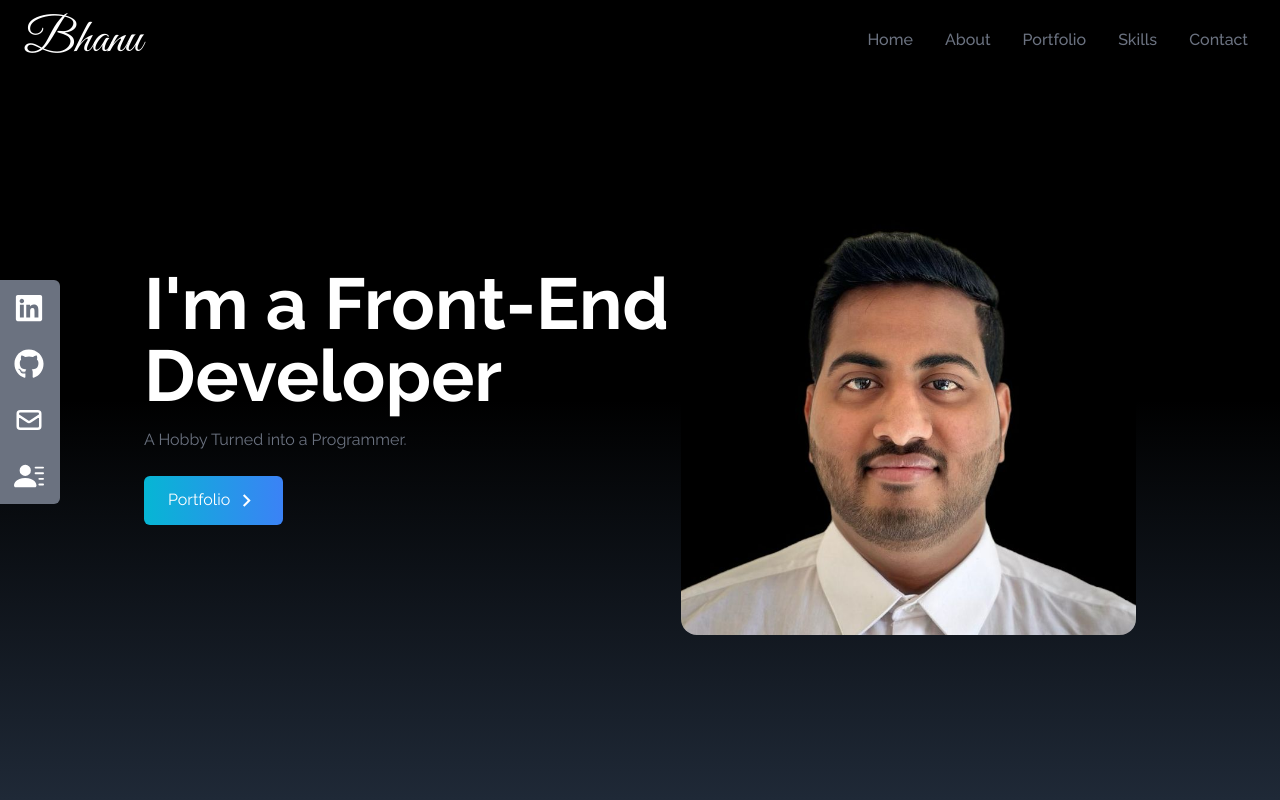
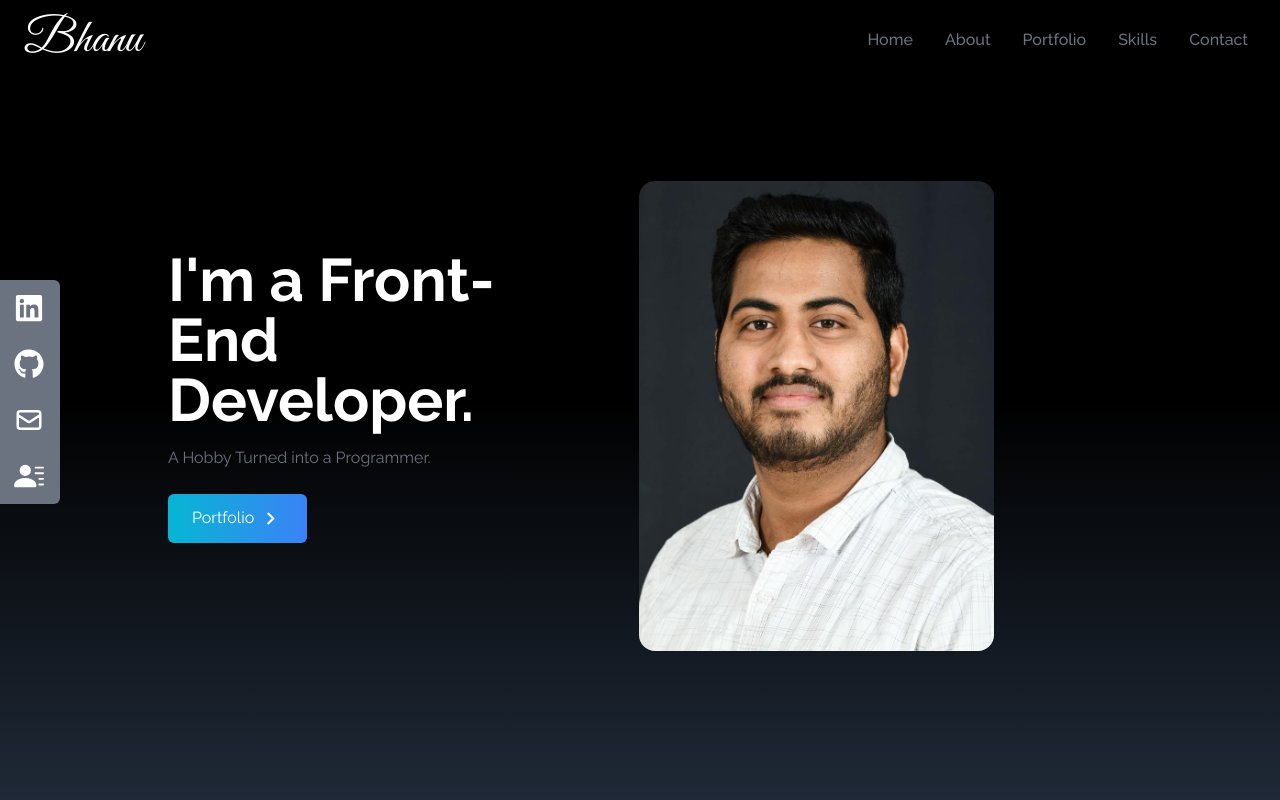
Before and after one commit to Bhanuprakashreddyv/bhanu-portfolio, a React (Create React App) app: page / in a window 1280 px wide. Shown: the top 800 px of the page. Built offline with nearby package versions, Linux system fonts and the light colour scheme.

Commit message:
Update Hero Image.

```diff
--- a/src/components/Home.jsx
+++ b/src/components/Home.jsx
@@ -1,15 +1,15 @@
 import React from 'react'
-import HeroImage from '../assets/heroImg.jpeg';
+import HeroImage from '../assets/HERO.jpeg';
 import { MdOutlineKeyboardArrowRight } from 'react-icons/md';
 import { Link } from 'react-scroll';
 
 const Home = () => {
   return (
     <div name="home" className="h-screen w-full bg-gradient-to-b from-black via-black to-gray-800">
-        <div className="max-w-screen-lg mx-auto flex flex-col md:flex-row items-center justify-center h-full p-4">
+        <div className="max-w-screen-lg mx-auto flex flex-col md:flex-row items-center justify-center h-full p-10">
             <div className="flex flex-col justify-center">
-                <h2 className="text-4xl sm:text-7xl font-bold text-white">
-                    I'm a Front-End Developer
+                <h2 className="text-4xl sm:text-6xl font-bold text-white">
+                    I'm a Front-End Developer.
                     </h2>
                 <p className="text-gray-500 py-4 max-w-md">
                     A Hobby Turned into a Programmer.
@@ -29,9 +29,9 @@ const Home = () => {
                     </Link>
                 </div>
             </div>
-            <div>
+            <div className="md:w-full mt-8 pl-16">
                 <img src={HeroImage} alt="my profile"
-                className="rounded-2xl mx-auto w-3/4 md:w-full mt-10"
+                className="rounded-2xl w-3/4"
                 />
             </div>
         </div>
```
Also changed, not shown: src/assets/HERO.jpeg (added), src/assets/HeroLinkedin.jpeg (added).
